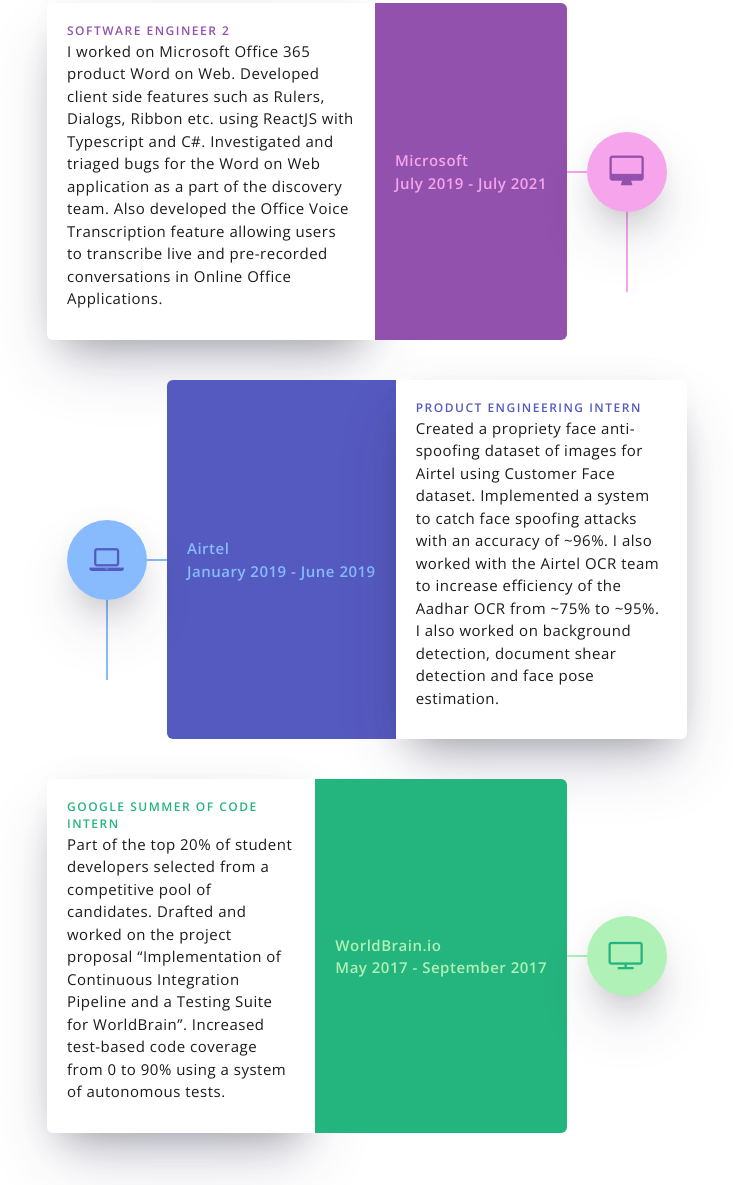
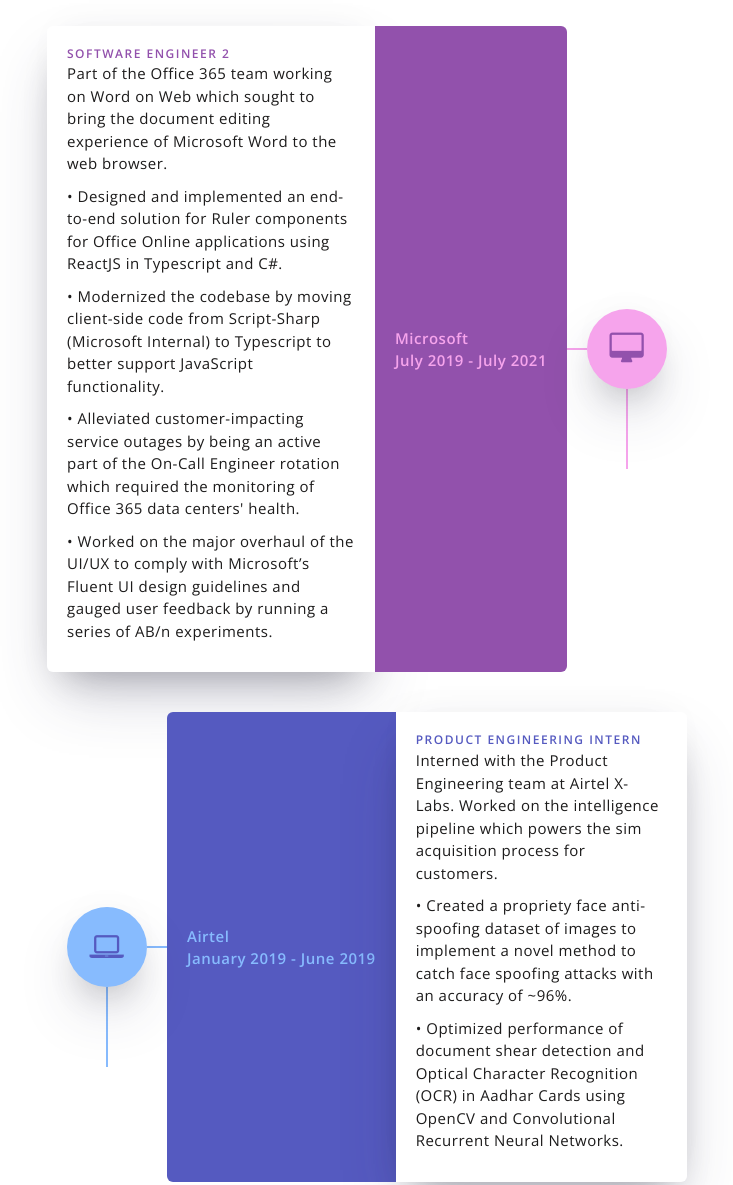
Before and after one commit to reficul31/reficul31.github.io, a plain HTML site: page index.html in a window 1280 px wide. Shown: the part 1887-3072 px from the top of the page, without its empty margins (273-1006 px from the left). Drawn offline with nearby package versions, Linux system fonts and the light colour scheme.

Commit message:
Updating experience description

```diff
--- a/index.html
+++ b/index.html
@@ -61,8 +61,8 @@
 								<p>Hi there, my name is Shivang Bharadwaj and I am a Software Engineer with experience in building web technologies using React.js and C#. I also have a deep
 									interest in Computer Vision and Image Processing and I am always on the lookout for new research opportunities and
 									projects.</p>
-								<p>On a personal front, I was born and currently live in Northern India. I am a Formula 1 enthusiast and I follow the
-									NBA closely. When not on my laptop you can find me playing music instruments such as Drums, Keyboard, and the Guitar.</p>
+								<p>Currently, I am pursuing my Master of Science in Computer Science from Columbia University in the Computer Vision track. I am a Formula 1 enthusiast and I follow the
+									NBA closely as well. When not on my laptop you can find me playing music instruments such as Drums, Keyboard, and the Guitar.</p>
 							</div>
 							<div class="mu-about-content">
 								<div class="row">
@@ -131,7 +131,11 @@
 													Software Engineer 2
 												</div>
 												<div class="timeline__event__description">
-													<p>I worked on Microsoft Office 365 product Word on Web. Developed client side features such as Rulers, Dialogs, Ribbon etc. using ReactJS with Typescript and C#. Investigated and triaged bugs for the Word on Web application as a part of the discovery team. Also developed the Office Voice Transcription feature allowing users to transcribe live and pre-recorded conversations in Online Office Applications.</p>
+													<p>Part of the Office 365 team working on Word on Web which sought to bring the document editing experience of Microsoft Word to the web browser.</p>
+													<p>•	Designed and implemented an end-to-end solution for Ruler components for Office Online applications using ReactJS in Typescript and C#.</p>
+													<p>•	Modernized the codebase by moving client-side code from Script-Sharp (Microsoft Internal) to Typescript to better support JavaScript functionality.</p>
+													<p>•	Alleviated customer-impacting service outages by being an active part of the On-Call Engineer rotation which required the monitoring of Office 365 data centers' health.</p>
+													<p>•	Worked on the major overhaul of the UI/UX to comply with Microsoft’s Fluent UI design guidelines and gauged user feedback by running a series of AB/n experiments.</p>
 												</div>
 											</div>
 										</div>
@@ -148,7 +152,10 @@
 													Product Engineering Intern
 												</div>
 												<div class="timeline__event__description">
-													<p>Created a propriety face anti-spoofing dataset of images for Airtel using Customer Face dataset. Implemented a system to catch face spoofing attacks with an accuracy of ~96%. I also worked with the Airtel OCR team to increase efficiency of the Aadhar OCR from ~75% to ~95%. I also worked on background detection, document shear detection and face pose estimation.</p>
+													<p>Interned with the Product Engineering team at Airtel X-Labs. Worked on the intelligence pipeline which powers the sim acquisition process for customers.</p>
+													<p>•	Created a propriety face anti-spoofing dataset of images to implement a novel method to catch face spoofing attacks with an accuracy of ~96%.</p>
+													<p>•	Optimized performance of document shear detection and Optical Character Recognition (OCR) in Aadhar Cards using OpenCV and Convolutional Recurrent Neural Networks.</p>
+
 												</div>
 											</div>
 										</div>
```
